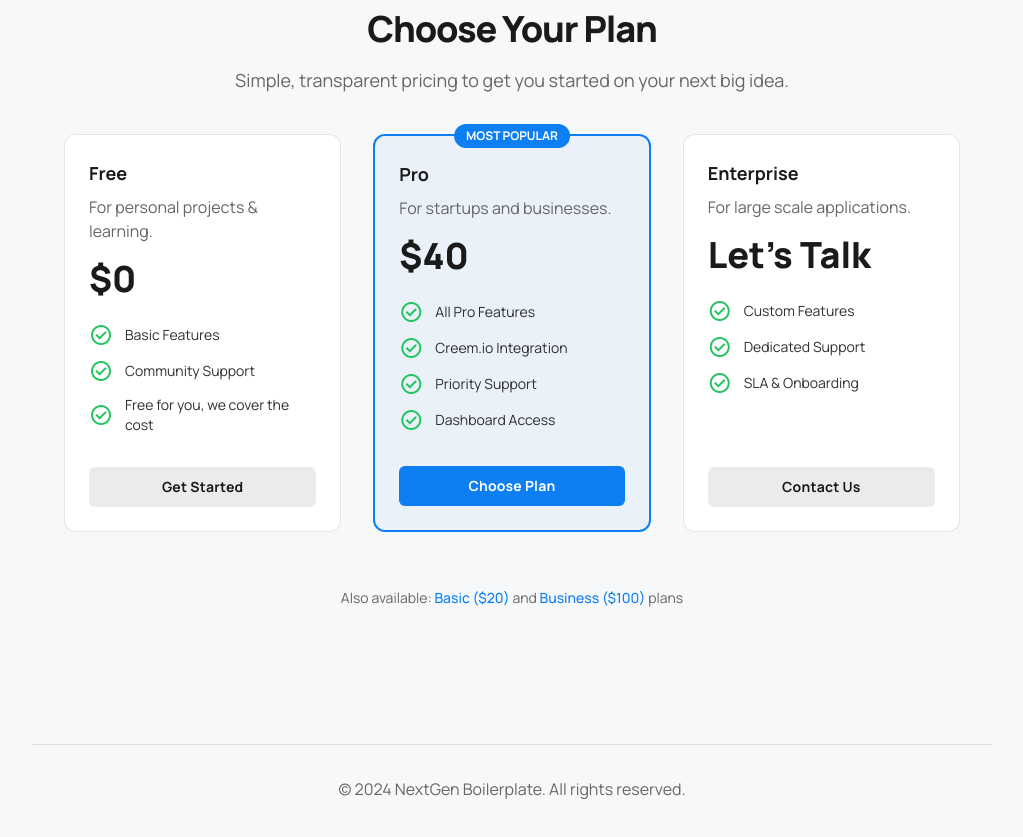
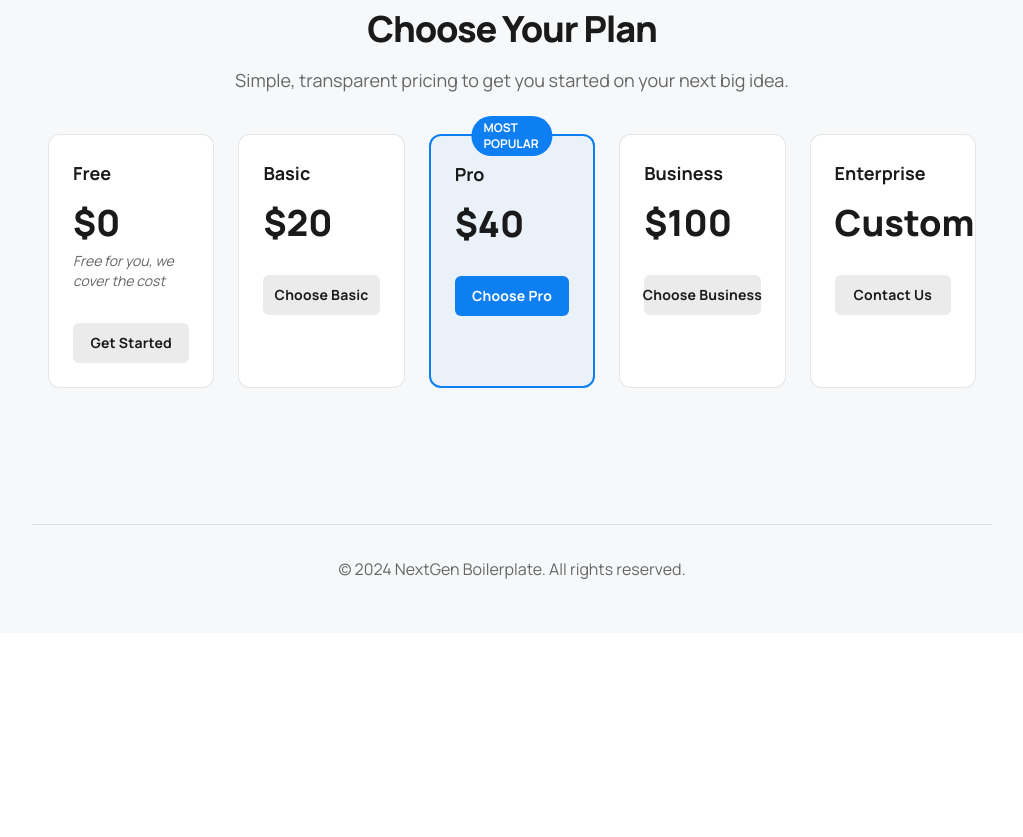
Before and after one commit to ericytex/nextjsboilerplate, a Next.js app: page / in a window 1280 px wide. Shown: the part 1740-2577 px from the top of the page, without its empty margins (128-1151 px from the left). After the commit the page ends 2373 px from the top, so only its background shows below. Built offline with nearby package versions, Linux system fonts and the light colour scheme.

Commit message:
Update landing page pricing to show all 5 plans matching pricing page exactly

```diff
--- a/app/page.tsx
+++ b/app/page.tsx
@@ -155,73 +155,53 @@ export default function Home() {
                   <h2 className="text-text-light text-4xl font-black leading-tight tracking-[-0.033em]">Choose Your Plan</h2>
                   <p className="text-text-light-secondary text-lg font-normal leading-normal max-w-2xl">Simple, transparent pricing to get you started on your next big idea.</p>
                 </div>
-                <div className="grid md:grid-cols-3 gap-8 w-full max-w-4xl">
+                <div className="grid grid-cols-1 md:grid-cols-2 lg:grid-cols-3 xl:grid-cols-5 gap-6 w-full max-w-7xl">
+                  {/* Free Plan */}
                   <div className="flex flex-col p-6 rounded-xl border border-black/10 bg-white">
                     <h3 className="text-text-light text-lg font-bold">Free</h3>
-                    <p className="text-text-light-secondary mt-2">For personal projects & learning.</p>
                     <p className="text-text-light text-4xl font-black mt-4">$0</p>
-                    <ul className="flex flex-col gap-3 mt-6 text-text-light/90 text-sm flex-grow">
-                      <li className="flex items-center gap-3">
-                        <span className="material-symbols-outlined text-green-500">check_circle</span> Basic Features
-                      </li>
-                      <li className="flex items-center gap-3">
-                        <span className="material-symbols-outlined text-green-500">check_circle</span> Community Support
-                      </li>
-                      <li className="flex items-center gap-3">
-                        <span className="material-symbols-outlined text-green-500">check_circle</span> Free for you, we cover the cost
-                      </li>
-                    </ul>
-                    <Button asChild variant="outline" className="w-full mt-8 h-10 px-4 bg-black/[.08] text-text-light text-sm font-bold leading-normal tracking-[0.015em] hover:bg-black/10 border-0">
-                      <Link href="/pricing">Get Started</Link>
+                    <p className="text-text-light-secondary text-sm mt-2 italic">Free for you, we cover the cost</p>
+                    <Button asChild variant="outline" className="w-full mt-8 h-10 px-4 bg-black/[.08] text-text-light text-sm font-bold leading-normal tracking-[0.015em] hover:bg-black/10 border-0 no-underline">
+                      <Link href="/pricing" className="no-underline">Get Started</Link>
                     </Button>
                   </div>
+
+                  {/* Basic Plan */}
+                  <div className="flex flex-col p-6 rounded-xl border border-black/10 bg-white">
+                    <h3 className="text-text-light text-lg font-bold">Basic</h3>
+                    <p className="text-text-light text-4xl font-black mt-4">$20</p>
+                    <Button asChild variant="outline" className="w-full mt-8 h-10 px-4 bg-black/[.08] text-text-light text-sm font-bold leading-normal tracking-[0.015em] hover:bg-black/10 border-0 no-underline">
+                      <Link href="/pricing" className="no-underline">Choose Basic</Link>
+                    </Button>
+                  </div>
+
+                  {/* Pro Plan - Most Popular */}
                   <div className="flex flex-col p-6 rounded-xl border-2 border-primary bg-primary/5 relative">
                     <div className="absolute top-0 -translate-y-1/2 left-1/2 -translate-x-1/2 bg-primary text-white text-xs font-bold px-3 py-1 rounded-full uppercase">Most Popular</div>
                     <h3 className="text-text-light text-lg font-bold">Pro</h3>
-                    <p className="text-text-light-secondary mt-2">For startups and businesses.</p>
                     <p className="text-text-light text-4xl font-black mt-4">$40</p>
-                    <ul className="flex flex-col gap-3 mt-6 text-text-light/90 text-sm flex-grow">
-                      <li className="flex items-center gap-3">
-                        <span className="material-symbols-outlined text-green-500">check_circle</span> All Pro Features
-                      </li>
-                      <li className="flex items-center gap-3">
-                        <span className="material-symbols-outlined text-green-500">check_circle</span> Creem.io Integration
-                      </li>
-                      <li className="flex items-center gap-3">
-                        <span className="material-symbols-outlined text-green-500">check_circle</span> Priority Support
-                      </li>
-                      <li className="flex items-center gap-3">
-                        <span className="material-symbols-outlined text-green-500">check_circle</span> Dashboard Access
-                      </li>
-                    </ul>
-                    <Button asChild className="w-full mt-8 h-10 px-4 bg-primary text-white text-sm font-bold leading-normal tracking-[0.015em] hover:bg-primary/90">
-                      <Link href="/pricing">Choose Plan</Link>
+                    <Button asChild className="w-full mt-8 h-10 px-4 bg-primary text-white text-sm font-bold leading-normal tracking-[0.015em] hover:bg-primary/90 no-underline">
+                      <Link href="/pricing" className="no-underline">Choose Pro</Link>
                     </Button>
                   </div>
+
+                  {/* Business Plan */}
+                  <div className="flex flex-col p-6 rounded-xl border border-black/10 bg-white">
+                    <h3 className="text-text-light text-lg font-bold">Business</h3>
+                    <p className="text-text-light text-4xl font-black mt-4">$100</p>
+                    <Button asChild variant="outline" className="w-full mt-8 h-10 px-4 bg-black/[.08] text-text-light text-sm font-bold leading-normal tracking-[0.015em] hover:bg-black/10 border-0 no-underline">
+                      <Link href="/pricing" className="no-underline">Choose Business</Link>
+                    </Button>
+                  </div>
+
+                  {/* Enterprise Plan */}
                   <div className="flex flex-col p-6 rounded-xl border border-black/10 bg-white">
                     <h3 className="text-text-light text-lg font-bold">Enterprise</h3>
-                    <p className="text-text-light-secondary mt-2">For large scale applications.</p>
-                    <p className="text-text-light text-4xl font-black mt-4">Let&apos;s Talk</p>
-                    <ul className="flex flex-col gap-3 mt-6 text-text-light/90 text-sm flex-grow">
-                      <li className="flex items-center gap-3">
-                        <span className="material-symbols-outlined text-green-500">check_circle</span> Custom Features
-                      </li>
-                      <li className="flex items-center gap-3">
-                        <span className="material-symbols-outlined text-green-500">check_circle</span> Dedicated Support
-                      </li>
-                      <li className="flex items-center gap-3">
-                        <span className="material-symbols-outlined text-green-500">check_circle</span> SLA & Onboarding
-                      </li>
-                    </ul>
-                    <Button asChild variant="outline" className="w-full mt-8 h-10 px-4 bg-black/[.08] text-text-light text-sm font-bold leading-normal tracking-[0.015em] hover:bg-black/10 border-0">
-                      <Link href="/contact">Contact Us</Link>
+                    <p className="text-text-light text-4xl font-black mt-4">Custom</p>
+                    <Button asChild variant="outline" className="w-full mt-8 h-10 px-4 bg-black/[.08] text-text-light text-sm font-bold leading-normal tracking-[0.015em] hover:bg-black/10 border-0 no-underline">
+                      <Link href="/contact" className="no-underline">Contact Us</Link>
                     </Button>
                   </div>
-                </div>
-                <div className="text-center mt-4">
-                  <p className="text-text-light-secondary text-sm">
-                    Also available: <Link href="/pricing" className="text-primary hover:underline font-medium">Basic ($20)</Link> and <Link href="/pricing" className="text-primary hover:underline font-medium">Business ($100)</Link> plans
-                  </p>
                 </div>
               </div>
             </main>
```
